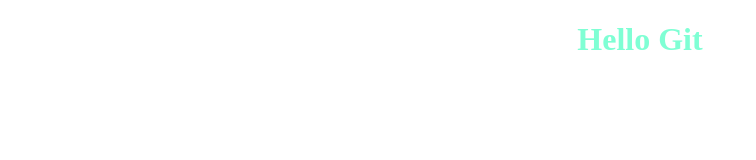
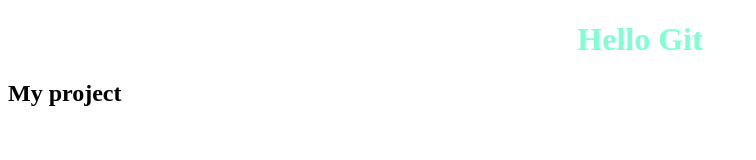
Before and after one commit to Nourii88/My-project, a plain HTML site: page index.html in a window 1280 px wide. Shown: the whole page, without its empty margins (0-756 px from the left). Drawn offline with Linux system fonts and the light colour scheme.

Commit message:
h2 added

```diff
--- a/index.html
+++ b/index.html
@@ -11,6 +11,10 @@
     <h1>
         Hello Git
     </h1>
+
+    <h2>
+        My project
+    </h2>
     <script src="script.js"></script>
 </body>
 </html>
```
